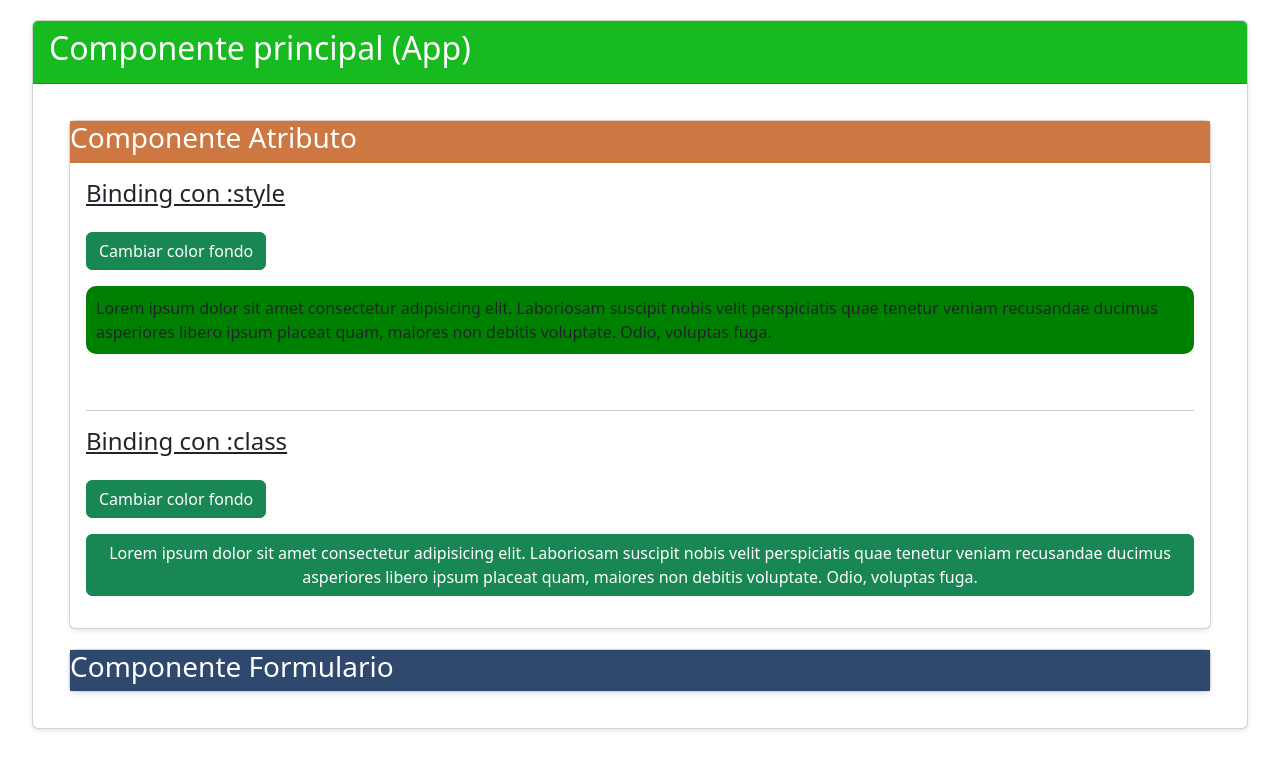
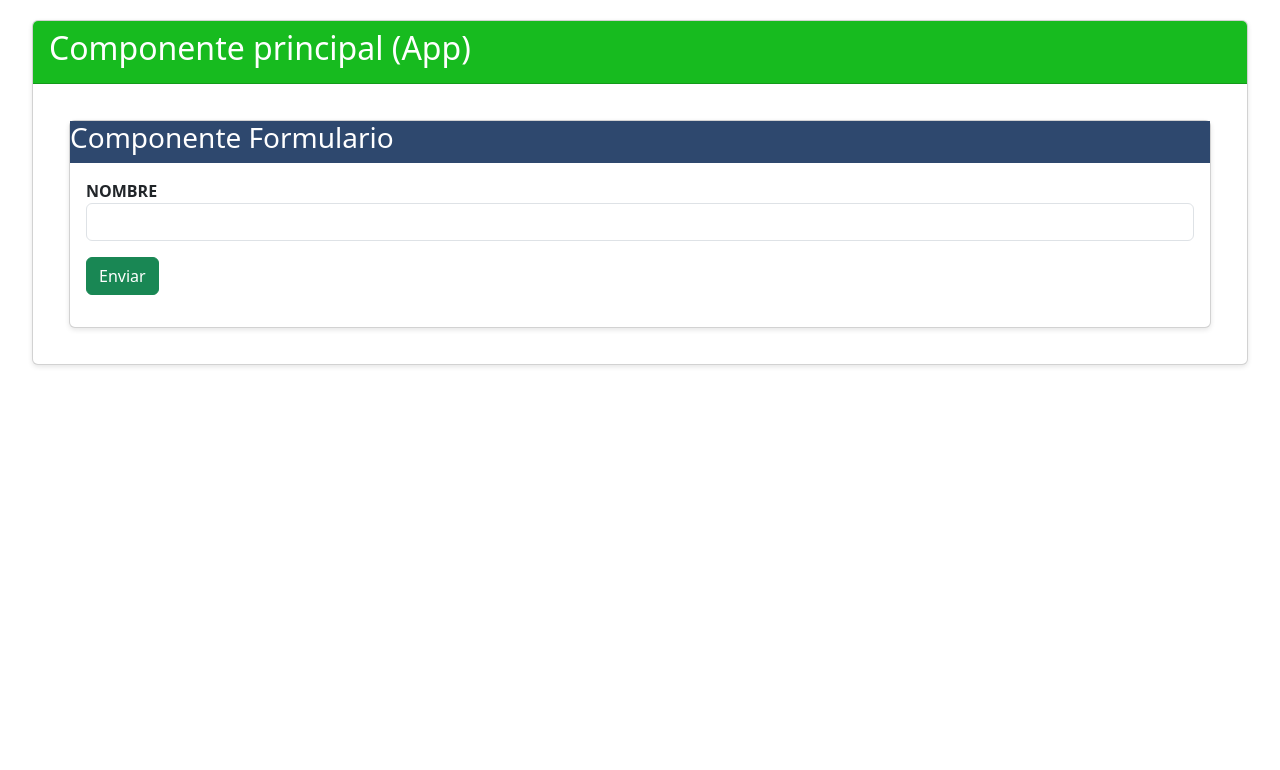
Before and after one commit to AgusBorgo/Proyecto-Vue-CLI, a Vue app: page / in a window 1280 px wide. Shown: the top 770 px of the page. Built offline with nearby package versions, Linux system fonts and the light colour scheme.

Commit message:
Arranco con formularios

```diff
--- a/src/App.vue
+++ b/src/App.vue
@@ -12,7 +12,8 @@
           <!-- Uso del componente Binding -->
            <!-- <Binding /> -->
            <!-- <Estructura /> -->
-          <Atributos />
+            <!-- <Atributos /> -->
+
           <Formulario />
         </main>
       </div>
--- a/src/components/Formulario/src/Formulario.css
+++ b/src/components/Formulario/src/Formulario.css
@@ -2,3 +2,8 @@
   background-color: #2e486e;
   color: white;
 }
+
+label {
+  text-transform: uppercase;
+  font-weight: bold;
+}
--- a/src/components/Formulario/src/Formulario.html
+++ b/src/components/Formulario/src/Formulario.html
@@ -2,4 +2,18 @@
     <div class="card-hearder">
         <h3>Componente Formulario</h3>
     </div>
+
+    <div class="card-body">
+        <form novalidate @submit.prevent="enviar">
+            <!-- Campo nombre -->
+             <form class="form-group">
+                <label for="nombre"> Nombre </label>
+                <input type="text" id="nombre" class="form-control" v-model="formData.nombre" />
+                <div></div>
+            </form>
+
+            <button class="btn btn-success my-3">Enviar</button>
+        </form>
+    </div>
+
   </section>
--- a/src/components/Formulario/src/Formulario.js
+++ b/src/components/Formulario/src/Formulario.js
@@ -8,7 +8,12 @@ export default {
 
   data() {
     return {
-      // Variables reactivas
+      formData:{
+        /* Aquí podríamos agrupar los datos del formulario en un solo objeto */
+        nombre: null,
+        email: null,
+        mensaje: null
+      }
     };
   },
 
@@ -21,7 +26,9 @@ export default {
   },
 
   methods: {
-    // Métodos del componente
+    enviar(){
+      alert(`Formulario enviado por: ${this.nombre}`);
+    }
   },
 
   created() {
```
